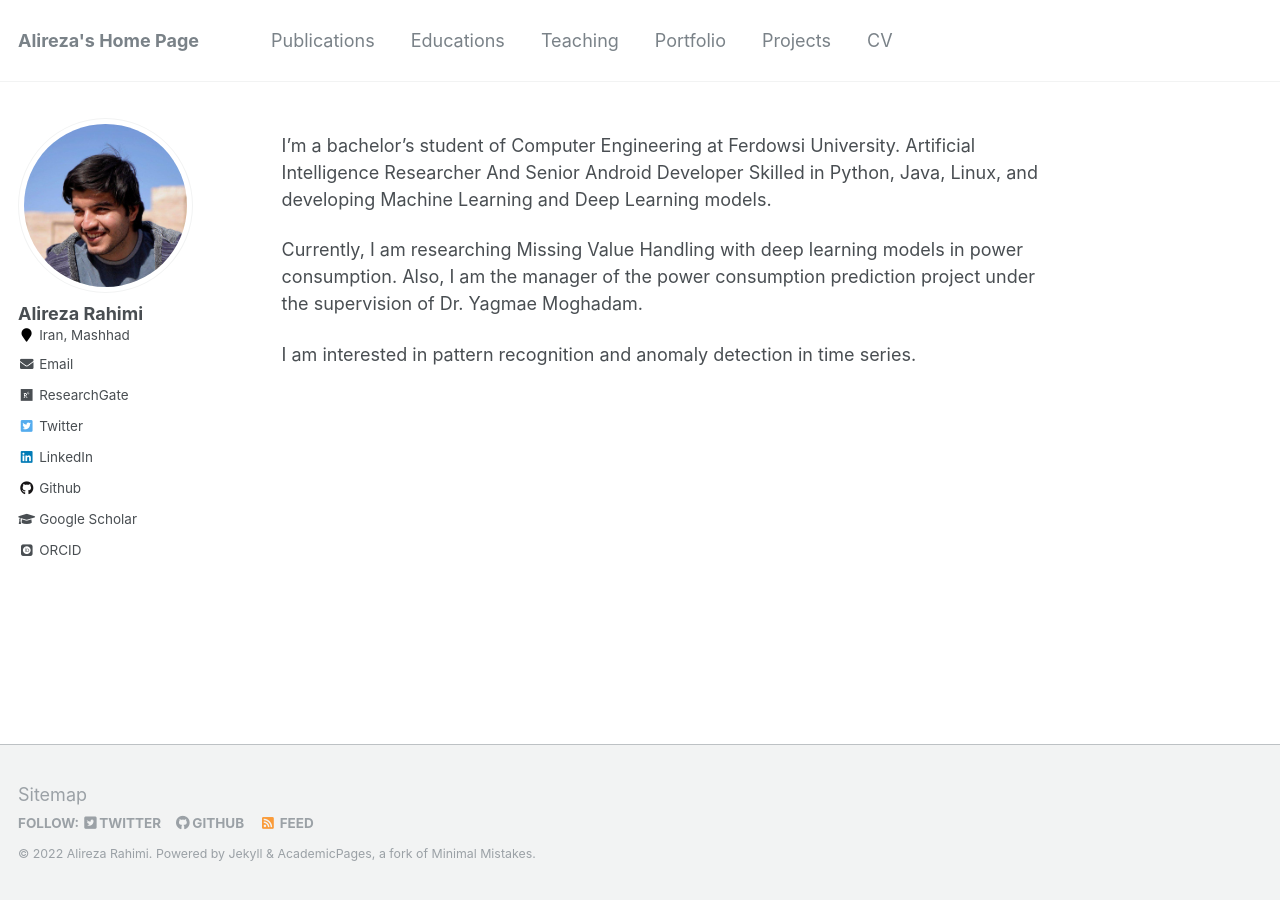
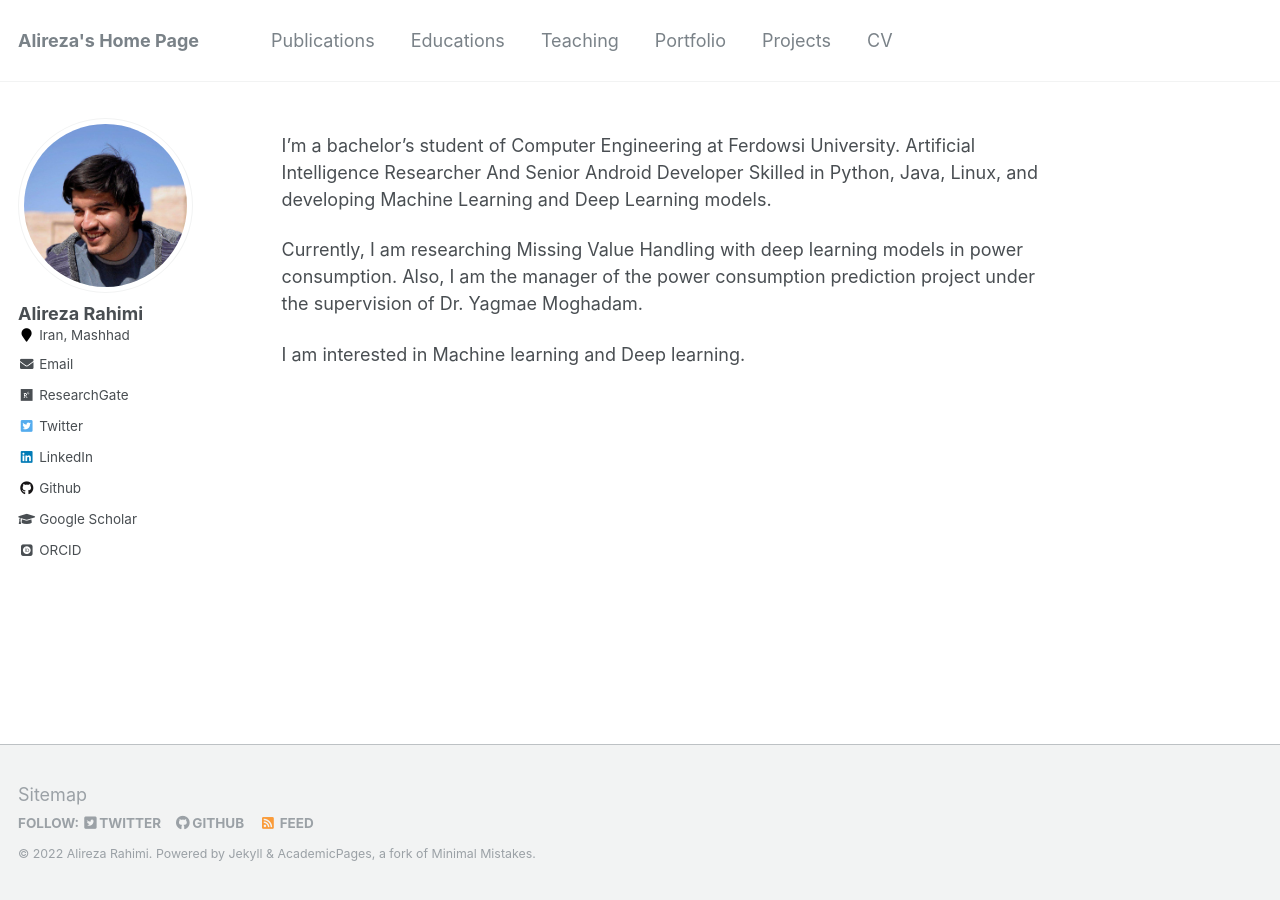
Before and after one commit to alireza9978/alireza9978.github.io, a Jekyll site: the page built from _pages/about.md, in a window 1280 px wide. Built offline with Jekyll 4.4.1, drawn with Linux system fonts in a browser that asks for light colours; some web fonts are replaced.

Commit message:
update intrests

```diff
--- a/_pages/about.md
+++ b/_pages/about.md
@@ -12,4 +12,4 @@ I'm a bachelor's student of Computer Engineering at Ferdowsi University. Artific
 
 Currently, I am researching Missing Value Handling with deep learning models in power consumption. Also, I am the manager of the power consumption prediction project under the supervision of Dr. Yagmae Moghadam.
 
-I am interested in pattern recognition and anomaly detection in time series.
+I am interested in Machine learning and Deep learning.
```
